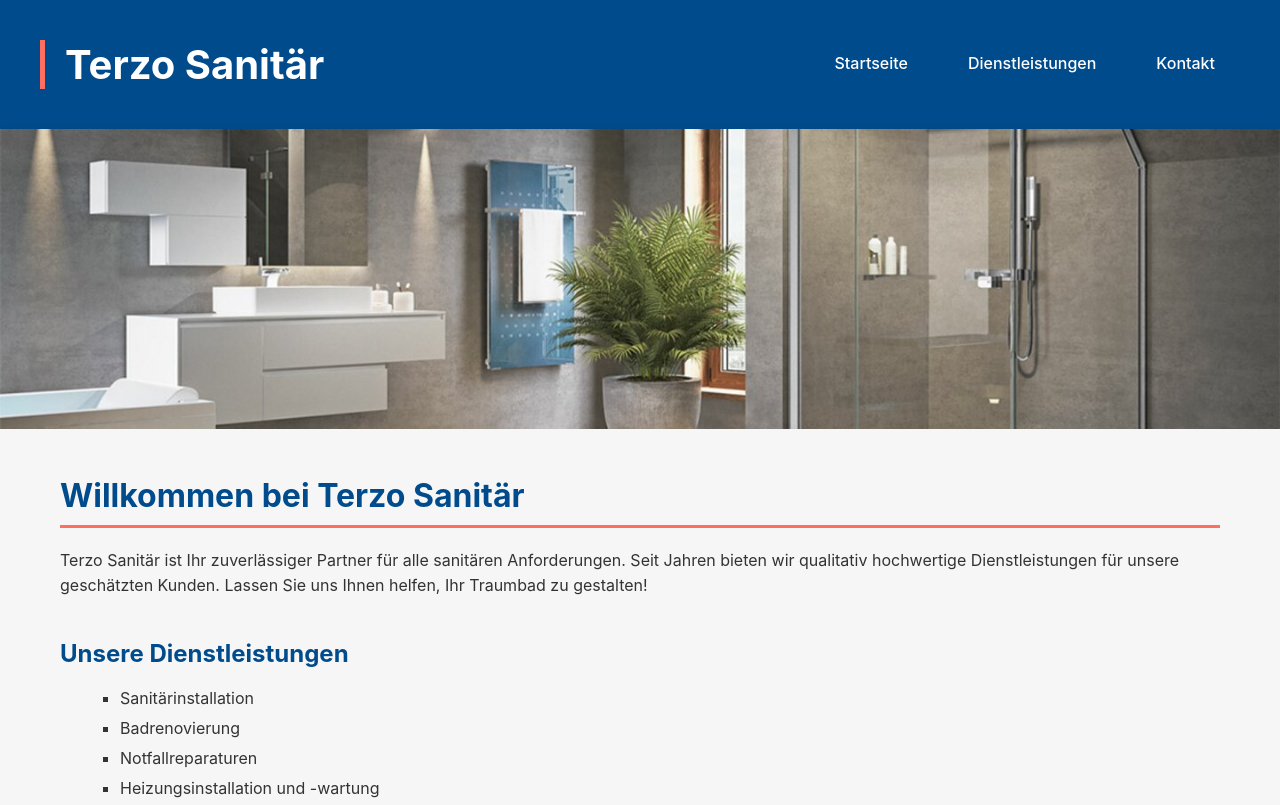
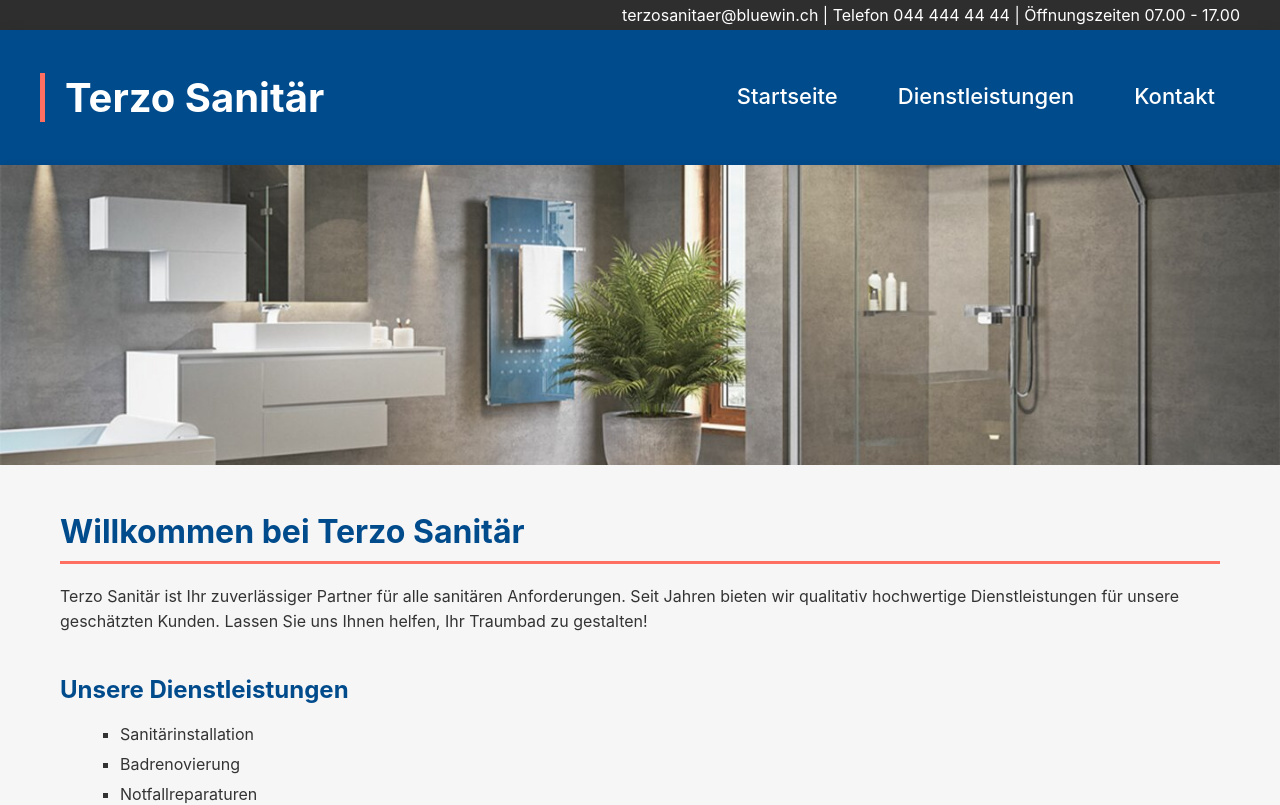
Before and after one commit to Nizii/terzo_sanitar, a React (Create React App) app: page / in a window 1280 px wide. Shown: the top 805 px of the page. Built offline with nearby package versions, Linux system fonts and the light colour scheme.

Commit message:
Adresszeile über Header hinzugefügt

```diff
--- a/src/components/Header/Header.css
+++ b/src/components/Header/Header.css
@@ -63,7 +63,28 @@
   width: 100%;
 }
 
+.adress-bar {
+  background-color: #2e2e2e;
+  padding: 5px 40px;
+  box-shadow: 0px 2px 10px rgba(0,0,0,0.1);
+}
+
+.adress-text {
+  color: #fff;
+  font-size: 16px;
+  text-align: right !important;
+}
+
 @media (max-width: 768px) {
+
+  .adress-bar {
+    padding: 3px 20px;
+  }
+
+  .adress-text {
+    font-size: 12px;
+  }
+
   .header {
     padding: 10px 20px;
     justify-content: flex-start;
@@ -86,12 +107,17 @@
   .header nav a {
     padding: 7px 10px;
   }
+
 }
 
 @media (min-width: 769px) {
   .header {
     flex-direction: row;
     align-items: center;
+  }
+
+  .nav-text{
+    font-size: 22px;
   }
 
   .header-logo {
--- a/src/components/Header/Header.js
+++ b/src/components/Header/Header.js
@@ -3,6 +3,10 @@ import './Header.css';
 
 function Header() {
     return (
+      <div>
+        <div className="adress-bar">
+        <div className="adress-text">terzosanitaer@bluewin.ch | Telefon 044 444 44 44  | Öffnungszeiten 07.00 - 17.00</div>
+        </div>
         <header className="header">
           <div className="header-logo">
             <p class="logotext">
@@ -11,12 +15,13 @@ function Header() {
           </div>
           <nav>
             <ul>
-                    <li><a href="/">Startseite</a></li>
-                    <li><a href="/">Dienstleistungen</a></li>
-                    <li><a href="/">Kontakt</a></li>
+              <li><a class="nav-text" href="/">Startseite</a></li>
+              <li><a class="nav-text" href="/">Dienstleistungen</a></li>
+              <li><a class="nav-text" href="/">Kontakt</a></li>
             </ul>
           </nav>
         </header>
+      </div>
     );
 }
 
```
Lines whose indentation alone changed are shown as unchanged.
